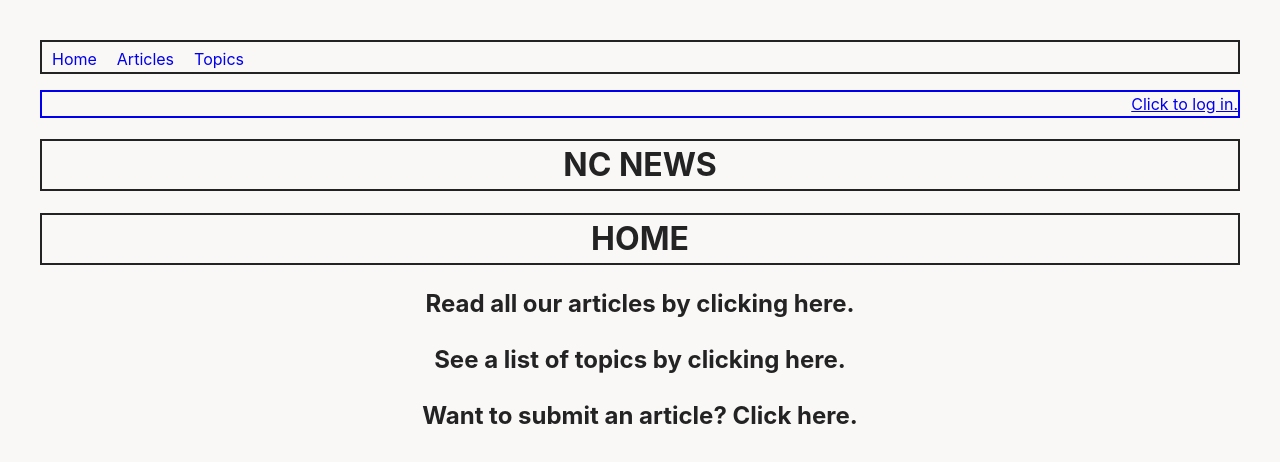
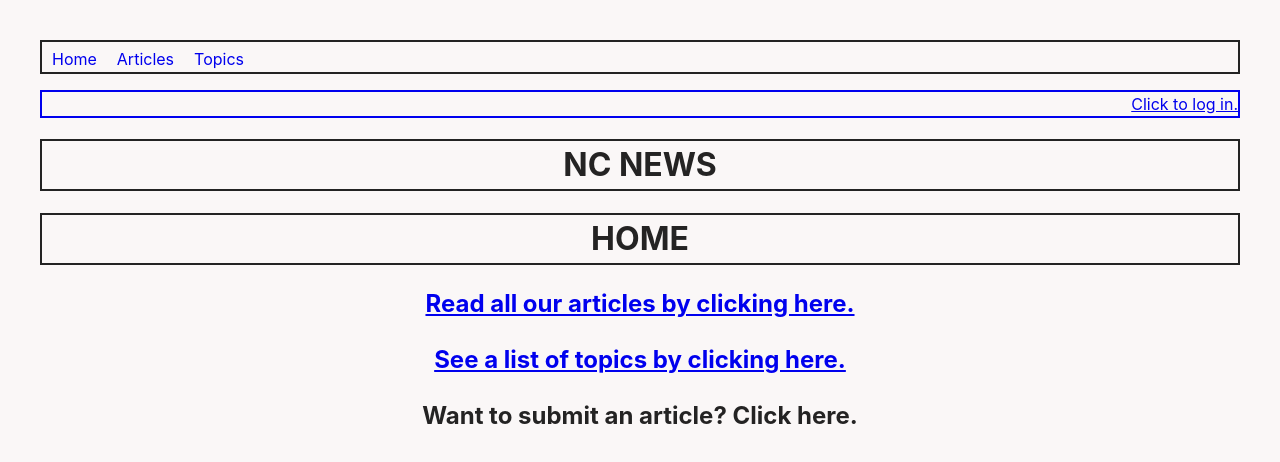
Before and after one commit to rcastola/fe-nc-news, a React (Vite) app: page / in a window 1280 px wide. Shown: the top 462 px of the page. Built offline with nearby package versions, Linux system fonts and the light colour scheme.

Commit message:
minor changes to links

```diff
--- a/src/components/Header.jsx
+++ b/src/components/Header.jsx
@@ -7,7 +7,12 @@ const Header = () => {
   return (
     <div>
       {user ? (
-        <p id="login-state">{user} is logged in. </p>
+        <div id="login-state">
+          <p>{user} is logged in. </p>
+          <Link to={"/users"}>
+            <p>Log into another account.</p>
+          </Link>
+        </div>
       ) : (
         <Link to={"/users"}>
           <p id="login-state">Click to log in.</p>
--- a/src/components/Home.jsx
+++ b/src/components/Home.jsx
@@ -1,9 +1,15 @@
+import { Link } from "react-router-dom";
+
 const Home = () => {
   return (
     <div id="home-page">
       <h1 className="page-title">HOME</h1>
-      <h2>Read all our articles by clicking here.</h2>
-      <h2>See a list of topics by clicking here. </h2>
+      <Link to={"/articles"}>
+        <h2>Read all our articles by clicking here.</h2>
+      </Link>
+      <Link to={"/topics"}>
+        <h2>See a list of topics by clicking here. </h2>
+      </Link>
       <h2>Want to submit an article? Click here.</h2>
     </div>
   );
--- a/src/components/Nav.jsx
+++ b/src/components/Nav.jsx
@@ -3,7 +3,7 @@ import { Link } from "react-router-dom";
 const Nav = () => {
   return (
     <div id="nav-menu">
-      <Link to={"/api"}>
+      <Link to={"/"}>
         <nav className="nav-item"> Home</nav>
       </Link>
       <Link to={"/articles"}>
```
